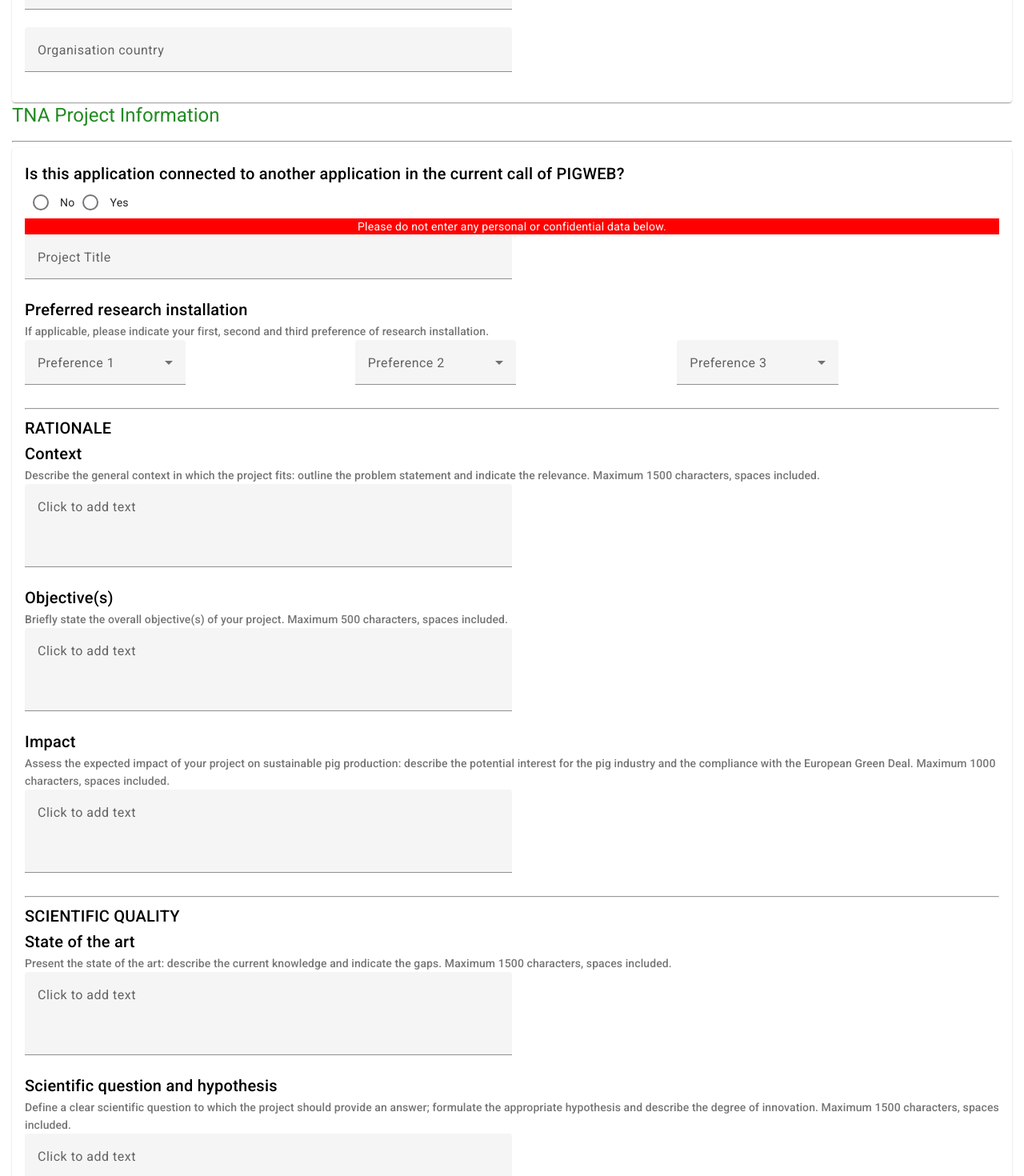
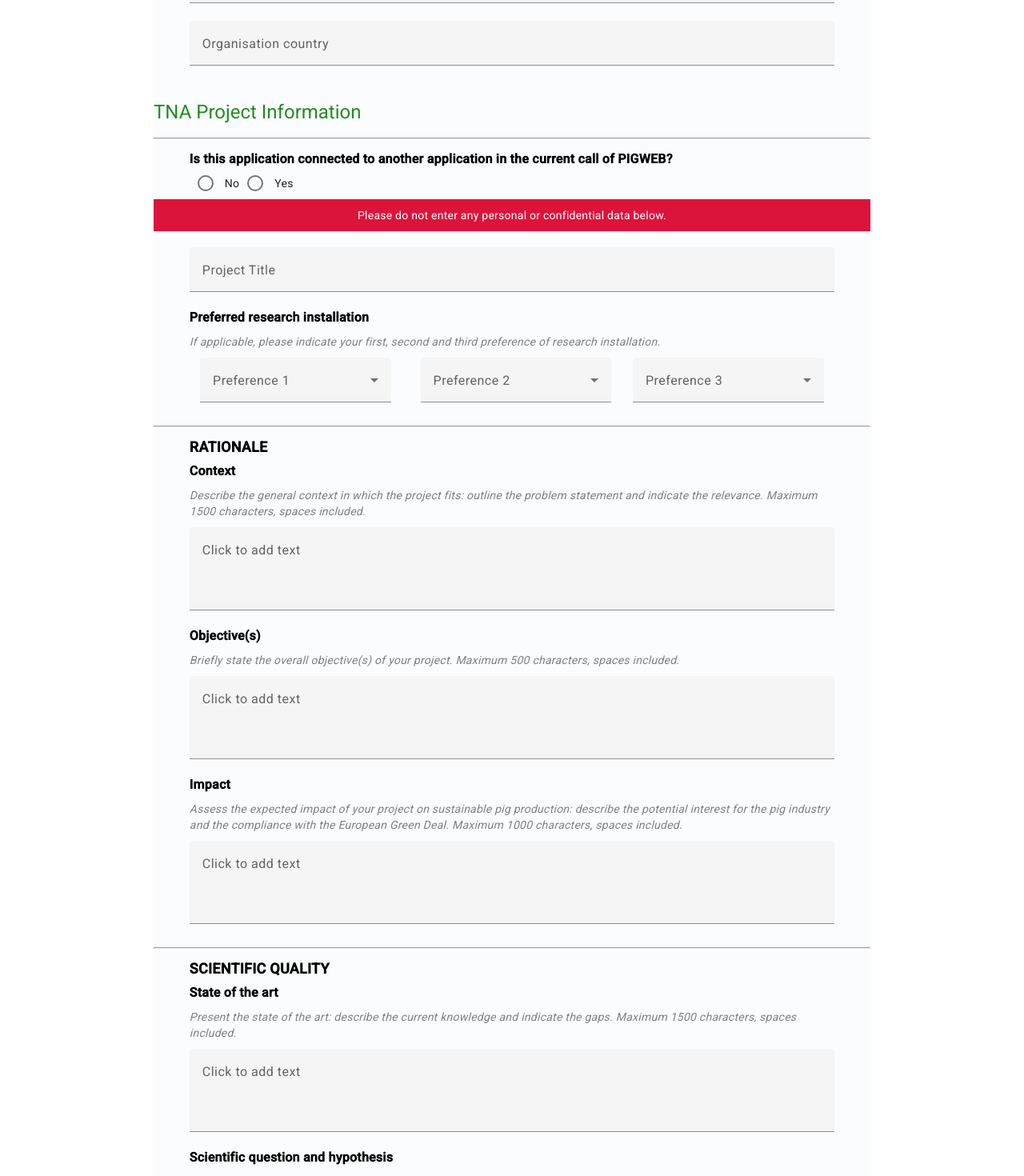
Before and after one commit to FAANG/dcc-eurofaang-ri-fe, an Angular app in the folder eurofaang-ri/: page /tna/new in a window 1280 px wide. Shown: the part 1320-2790 px from the top of the page at 80% size. Built offline with nearby package versions, Linux system fonts and the light colour scheme.

Commit message:
added tna form

```diff
--- a/eurofaang-ri/src/app/tna/tna.component.css
+++ b/eurofaang-ri/src/app/tna/tna.component.css
@@ -1,14 +1,18 @@
-.item {
+.containerElement {
   margin-top: 15px;
   margin-left: 15px;
   margin-right: 15px;
+  width: 70%;
+  max-width: 900px;
+  background-color: #fbfcfd;
 }
 
 .main-container {
   display: flex;
   justify-content: center;
-  flex-direction: column;
+  /*flex-direction: column;*/
 }
+
 
 h2 {
   text-align: center;
@@ -25,6 +29,7 @@ input.ng-invalid.ng-touched {
 
 .form-heading {
   color: forestgreen;
+  margin-top: 20px;
 }
 
 mat-card-subtitle {
@@ -32,17 +37,26 @@ mat-card-subtitle {
 }
 
 .redHeader {
-  background-color: red;
+  background-color: #DC143C;
   color: white;
   text-align: center;
+  padding: 10px 0px;
+  margin-bottom: 20px;
 }
 
 mat-form-field {
-  width: 50%;
+  width: 90%;
+  input {
+
+  }
 }
 
 .flex-container {
   display: flex;
+  width: 90%;
+  height: auto;
+  margin: 0 auto;
+  position: relative;
 }
 
 .flex-child {
@@ -52,3 +66,66 @@ mat-form-field {
 .flex-child:first-child {
   margin-right: 10px;
 }
+
+.boldText{
+  width: 90%;
+  text-align: left;
+  font-weight: bold;
+  font-size: 16px;
+  height: auto;
+  margin: 0 auto;
+  position: relative;
+}
+
+.bolderText{
+  font-weight: bold;
+  font-size: 18px;
+  margin: 20px 0px;
+  width: 90%;
+  height: auto;
+  margin: 10px auto;
+  position: relative;
+  text-align: left;
+
+
+}
+
+.sectionInformation {
+  font-style: italic;
+  text-align: left;
+  color: #808080;
+  width: 90%;
+  height: auto;
+  margin: 10px auto;
+  position: relative;
+}
+
+.connectedApplication {
+  margin-top: 10px;
+}
+
+.fieldsPosition {
+  text-align: center;
+}
+
+.formButtons {
+  text-align: center;
+  margin-bottom: 40px;
+  width: 50%;
+}
+
+.leftAlign {
+  text-align: left;
+  width: 90%;
+  height: auto;
+  margin: 0 auto;
+  position: relative;
+}
+
+marginBottom {
+  margin-bottom: 10px;
+}
+
+hr {
+  margin-bottom: 15px;
+}
--- a/eurofaang-ri/src/app/tna/tna.component.html
+++ b/eurofaang-ri/src/app/tna/tna.component.html
@@ -1,14 +1,12 @@
 <div class="main-container">
-  <div class="item">
+  <div class="containerElement">
     <form [formGroup]="newForm" (ngSubmit)="onSubmit()">
       <h1 class="form-heading">TNA User Information</h1>
       <hr/>
-      <mat-card class="profile-card">
-        <mat-card-header>
-          <mat-card-title>Principal Investigator</mat-card-title>
-          <mat-card-subtitle>Please provide the following information for the principal investigator</mat-card-subtitle>
-        </mat-card-header>
-        <mat-card-content>
+      <div class="fieldsPosition">
+        <div class="fieldsPosition">
+          <div class="boldText">Principal Investigator</div>
+          <div class="sectionInformation">Please provide the following information for the principal investigator</div>
           <mat-form-field appearance="fill">
             <mat-label>First name</mat-label>
             <input matInput formControlName="firstname">
@@ -63,17 +61,17 @@
           </div>
 
 
-        </mat-card-content>
-      </mat-card>
+        </div>
+      </div>
 
-      <mat-card class="profile-card">
-        <mat-card-header>
-          <mat-card-title>Additional participants ---- To have multiple participants???</mat-card-title>
-          <mat-card-subtitle>If applicable, please provide for each additional participant the same information
+      <div class="fieldsPosition">
+
+        <div class="boldText">Additional participants ---- To have multiple participants???</div>
+        <div class="sectionInformation">If applicable, please provide for each additional participant the same information
           requested for the principal investigator
-          </mat-card-subtitle>
-        </mat-card-header>
-        <mat-card-content>
+        </div>
+
+        <div>
           <mat-form-field appearance="fill">
             <mat-label>First name</mat-label>
             <input matInput formControlName="firstname">
@@ -121,26 +119,29 @@
             <br>
           </div>
 
-        </mat-card-content>
-      </mat-card>
+        </div>
+      </div>
 
       <h1 class="form-heading">TNA Project Information</h1>
       <hr/>
-      <mat-card class="profile-card">
-        <mat-card-header>
-          <mat-card-title>Is this application connected to another application in the current call of PIGWEB?
-          </mat-card-title>
-        </mat-card-header>
-        <mat-card-content>
-          <div formGroupName="projectInformation">
+      <div class="fieldsPosition">
+        <div class="boldText">Is this application connected to another application in the current call of PIGWEB?</div>
+        <div>
+          <div formGroupName="projectInformation" class="leftAlignxxx">
+            <div class="leftAlign">
               <mat-radio-group aria-label="Select an option" formControlName="applicationConnection">
                 <mat-radio-button value="no">No</mat-radio-button>
                 <mat-radio-button value="yes">Yes</mat-radio-button>
               </mat-radio-group>
+            </div>
+
             <div
               *ngIf="newForm.get('projectInformation.applicationConnection')?.value === 'yes'"
               class="connectedApplication">
+              <div class="leftAlign marginBottom">
                 If yes, please provide the principal investigator’s name and the project’s title.
+              </div>
+
               <div>
                 <mat-form-field appearance="fill">
                   <mat-label>Principal investigator</mat-label>
@@ -164,16 +165,15 @@
               <input matInput formControlName="projectTitle">
             </mat-form-field>
             <br>
-           <mat-card-title>Preferred research installation</mat-card-title>
-            <mat-card-subtitle>If applicable, please indicate your first, second and third preference of research installation.</mat-card-subtitle>
-
+            <div class="boldText">Preferred research installation</div>
+            <div class="sectionInformation">If applicable, please indicate your first, second and third preference of research installation.</div>
 
             <div class="flex-container" formGroupName="preferredResearchInstallation">
               <div class="flex-child">
                 <mat-form-field appearance="fill">
                   <mat-label>Preference 1</mat-label>
                   <mat-select formControlName="preference1">
-                    <mat-option *ngFor="let choice of firstPreferences" [value]="choice">{{choice}}</mat-option>
+                    <mat-option *ngFor="let choice of firstPreferences" [value]="choice">{{ choice }}</mat-option>
                   </mat-select>
                 </mat-form-field>
               </div>
@@ -181,7 +181,7 @@
                 <mat-form-field appearance="fill">
                   <mat-label>Preference 2</mat-label>
                   <mat-select formControlName="preference2">
-                    <mat-option *ngFor="let choice of secondPreferences" [value]="choice">{{choice}}</mat-option>
+                    <mat-option *ngFor="let choice of secondPreferences" [value]="choice">{{ choice }}</mat-option>
                   </mat-select>
                 </mat-form-field>
               </div>
@@ -189,7 +189,7 @@
                 <mat-form-field appearance="fill">
                   <mat-label>Preference 3</mat-label>
                   <mat-select formControlName="preference3">
-                    <mat-option *ngFor="let choice of thirdPreferences" [value]="choice">{{choice}}</mat-option>
+                    <mat-option *ngFor="let choice of thirdPreferences" [value]="choice">{{ choice }}</mat-option>
                   </mat-select>
                 </mat-form-field>
               </div>
@@ -198,9 +198,11 @@
             <hr/>
 
             <div formGroupName="rationale">
-              <mat-card-title>RATIONALE</mat-card-title>
-              <mat-card-title>Context</mat-card-title>
-              <mat-card-subtitle>Describe the general context in which the project fits: outline the problem statement and indicate the relevance. Maximum 1500 characters, spaces included.</mat-card-subtitle>
+              <div class="bolderText">RATIONALE</div>
+              <div class="boldText">Context</div>
+              <div class="sectionInformation">Describe the general context in which the project fits: outline the problem statement and indicate
+                the relevance. Maximum 1500 characters, spaces included.
+              </div>
 
               <mat-form-field appearance="fill">
                 <mat-label>Click to add text</mat-label>
@@ -212,8 +214,9 @@
               </textarea>
               </mat-form-field>
               <br>
-              <mat-card-title>Objective(s)</mat-card-title>
-              <mat-card-subtitle>Briefly state the overall objective(s) of your project. Maximum 500 characters, spaces included.</mat-card-subtitle>
+              <div class="boldText">Objective(s)</div>
+              <div class="sectionInformation">Briefly state the overall objective(s) of your project. Maximum 500 characters, spaces included.
+              </div>
               <mat-form-field appearance="fill">
                 <mat-label>Click to add text</mat-label>
                 <textarea matInput
@@ -224,8 +227,11 @@
               </textarea>
               </mat-form-field>
               <br>
-              <mat-card-title>Impact</mat-card-title>
-              <mat-card-subtitle>Assess the expected impact of your project on sustainable pig production: describe the potential interest for the pig industry and the compliance with the European Green Deal. Maximum 1000 characters, spaces included.</mat-card-subtitle>
+              <div class="boldText">Impact</div>
+              <div class="sectionInformation">Assess the expected impact of your project on sustainable pig production: describe the potential
+                interest for the pig industry and the compliance with the European Green Deal. Maximum 1000 characters,
+                spaces included.
+              </div>
               <mat-form-field appearance="fill">
                 <mat-label>Click to add text</mat-label>
                 <textarea matInput
@@ -241,10 +247,11 @@
             <hr/>
 
             <div formGroupName="scientificQuality">
-              <mat-card-title>SCIENTIFIC QUALITY</mat-card-title>
-
-              <mat-card-title>State of the art</mat-card-title>
-              <mat-card-subtitle>Present the state of the art: describe the current knowledge and indicate the gaps. Maximum 1500 characters, spaces included.</mat-card-subtitle>
+              <div class="bolderText">SCIENTIFIC QUALITY</div>
+              <div class="boldText">State of the art</div>
+              <div class="sectionInformation">Present the state of the art: describe the current knowledge and indicate the gaps. Maximum 1500
+                characters, spaces included.
+              </div>
 
               <mat-form-field appearance="fill">
                 <mat-label>Click to add text</mat-label>
@@ -256,8 +263,10 @@
               </textarea>
               </mat-form-field>
               <br>
-              <mat-card-title>Scientific question and hypothesis</mat-card-title>
-              <mat-card-subtitle>Define a clear scientific question to which the project should provide an answer; formulate the appropriate hypothesis and describe the degree of innovation. Maximum 1500 characters, spaces included.</mat-card-subtitle>
+              <div class="boldText">Scientific question and hypothesis</div>
+              <div class="sectionInformation">Define a clear scientific question to which the project should provide an answer; formulate the
+                appropriate hypothesis and describe the degree of innovation. Maximum 1500 characters, spaces included.
+              </div>
               <mat-form-field appearance="fill">
                 <mat-label>Click to add text</mat-label>
                 <textarea matInput
@@ -268,8 +277,11 @@
               </textarea>
               </mat-form-field>
               <br>
-              <mat-card-title>Approach</mat-card-title>
-              <mat-card-subtitle>Briefly explain the approach to provide an answer to your scientific question: explain why the installation provided by PIGWEB offers added value and give an indication of the intended experimental design. Maximum 1000 characters, spaces included.</mat-card-subtitle>
+              <div class="boldText">Approach</div>
+              <div class="sectionInformation">Briefly explain the approach to provide an answer to your scientific question: explain why the
+                installation provided by PIGWEB offers added value and give an indication of the intended experimental
+                design. Maximum 1000 characters, spaces included.
+              </div>
               <mat-form-field appearance="fill">
                 <mat-label>Click to add text</mat-label>
                 <textarea matInput
@@ -286,9 +298,10 @@
             <hr/>
 
             <div formGroupName="valorizationStrategy">
-              <mat-card-title>VALORIZATION STRATEGY</mat-card-title>
-              <mat-card-subtitle>Describe the intended valorization strategy: explain what the data will be used for (e.g. open data, scientific publication, patent or registration procedure). Maximum 1000 characters, spaces included.</mat-card-subtitle>
-
+              <div class="bolderText">VALORIZATION STRATEGY</div>
+              <div class="sectionInformation">Describe the intended valorization strategy: explain what the data will be used for (e.g. open data,
+                scientific publication, patent or registration procedure). Maximum 1000 characters, spaces included.
+              </div>
               <mat-form-field appearance="fill">
                 <mat-label>Click to add text</mat-label>
                 <textarea matInput
@@ -299,45 +312,16 @@
               </textarea>
               </mat-form-field>
             </div>
-
-
-
-
-
             <br>
-
-
-
+          </div>
+        </div>
       </div>
 
 
-
-
-        </mat-card-content>
-      </mat-card>
-
-
-      <button mat-flat-button color="primary" type="submit">Submit Form</button>
-    </form>
-
-
-    <form [formGroup]="newForm" (ngSubmit)="onSubmit()">
-      <!--      <mat-form-field appearance="fill">-->
-      <!--        <mat-label>First name</mat-label>-->
-      <!--        <input matInput formControlName="firstname">-->
-      <!--      </mat-form-field>-->
-      <br>
-      <!--      <mat-form-field appearance="fill">-->
-      <!--        <mat-label>Last name</mat-label>-->
-      <!--        <input matInput formControlName="lastname">-->
-      <!--      </mat-form-field>-->
-      <br>
-      <!--      <mat-form-field appearance="fill">-->
-      <!--        <mat-label>Phone</mat-label>-->
-      <!--        <input matInput formControlName="phone">-->
-      <!--      </mat-form-field>-->
-      <br>
-      <!--      <button mat-flat-button color="primary" type="submit">LOG IN</button>-->
+      <div class="flex-container formButtons">
+        <div class="flex-child"><button mat-flat-button color="primary" type="submit">Submit Form</button></div>
+        <div class="flex-child"><button mat-flat-button color="primary" routerLink="/user-profile/1">Cancel</button></div>
+      </div>
     </form>
   </div>
 </div>
```
Lines whose indentation alone changed are shown as unchanged.
